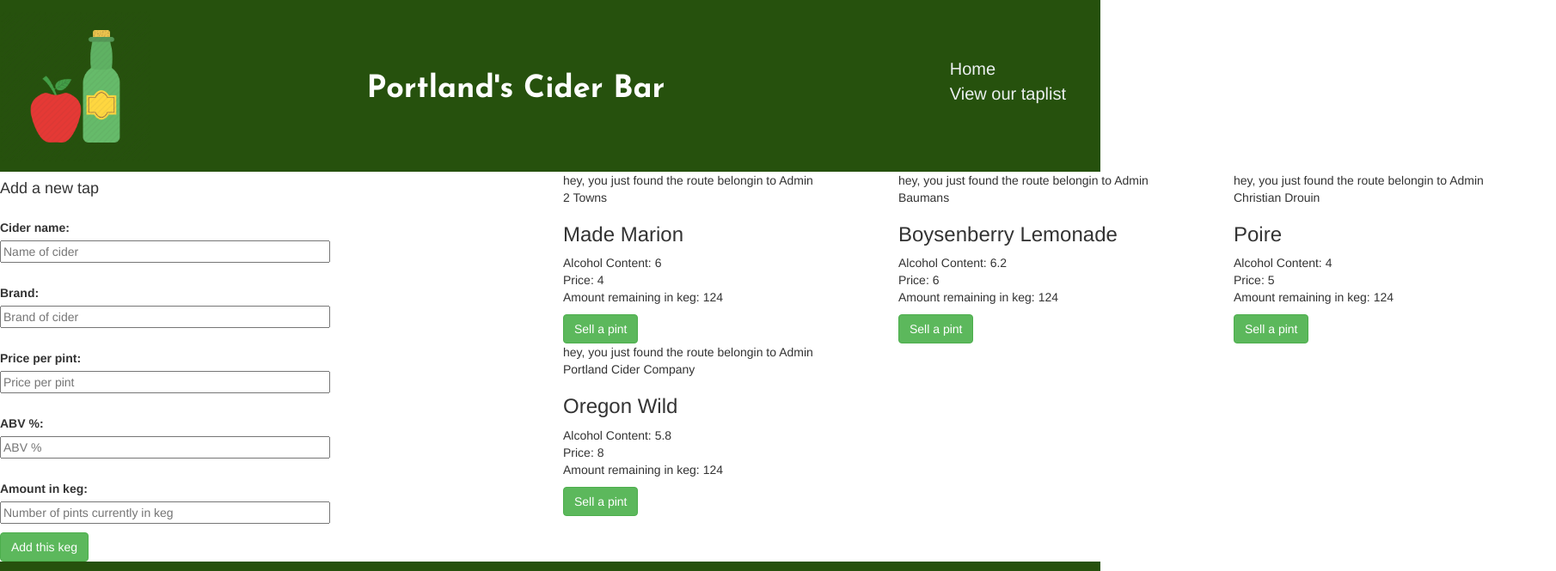
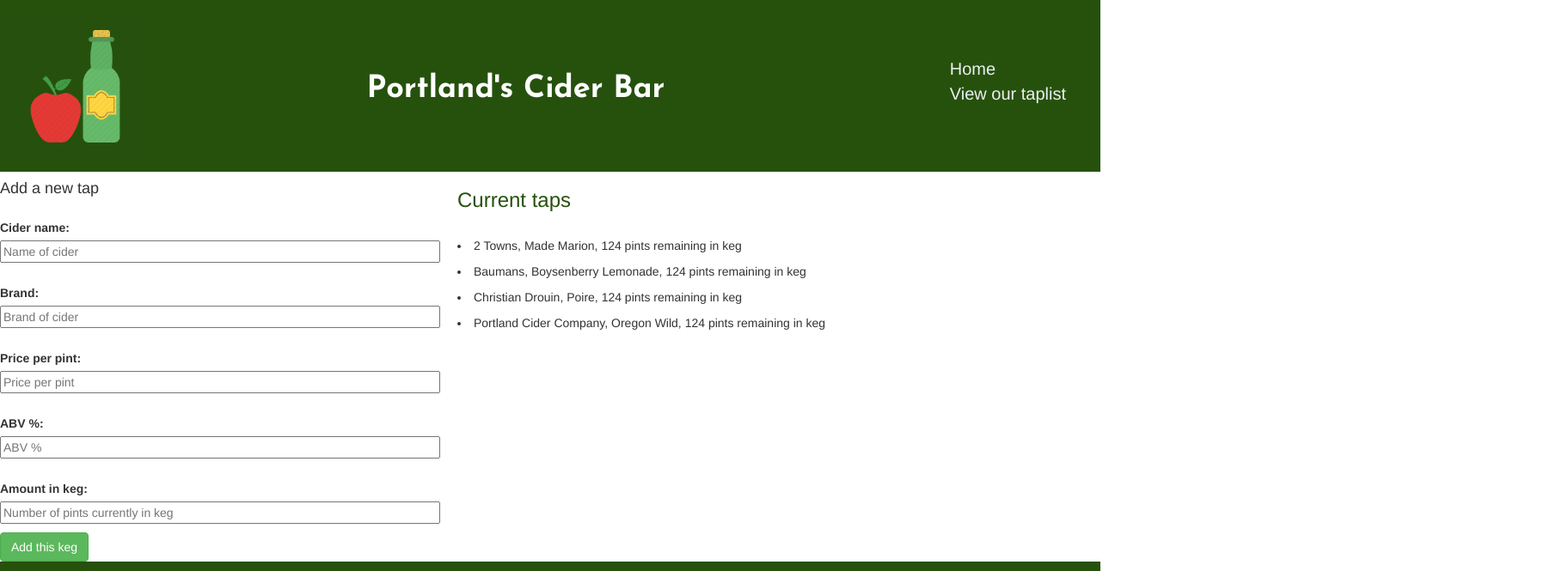
Before and after one commit to hollywilkalis/react-taplist, a React app: page /#/admin in a window 1280 px wide. Shown: the top 665 px of the page at 86% size, 1810 px wide, since content can reach past the window. Built offline with nearby package versions, Linux system fonts and the light colour scheme.

Commit message:
Correct tap display layout on Admin and Taplist components so all items appear and admin shows only some properties

```diff
--- a/src/components/Addtapform.jsx
+++ b/src/components/Addtapform.jsx
@@ -21,14 +21,12 @@ function AddTapForm(props){
     _price = '';
     _alcoholContent = '';
     _amountRemaining = '';
-    alert('Your new tap has been added!');
   }
 
   return (
     <div>
       <style jsx>{`
         div {
-          width: 60%;
           padding: 20px
           border: solid 1px gray;
           }
--- a/src/components/Admin.jsx
+++ b/src/components/Admin.jsx
@@ -22,20 +22,28 @@ class Admin extends React.Component {
             .admin-display {
               display: flex;
               flex-wrap: wrap;
-              justify-content: space-between;
             }
             h1 {
               color: white;
             }
-            .half {
-              width: 50%;
+            .tap-form {
+              width: 40%;
+              min-width: 250px;
+            }
+            .tap-display {
+              width: 60%;
+            }
+            h3 {
+              color: #26510d;
+              margin-left: 20px;
             }
 
           `}</style>
-          <div className="half">
+          <div className="tap-form">
             <AddTapForm onNewTapCreation={this.props.onNewTapCreation}/>
           </div>
-          <div className="half">
+          <div className="tap-display">
+            <h3>Current taps</h3>
             <TapList tapList={this.props.tapList}
             currentRouterPath={this.props.currentRouterPath}/>
           </div>
--- a/src/components/Tapcard.jsx
+++ b/src/components/Tapcard.jsx
@@ -1,32 +1,52 @@
 import React from 'react';
 import PropTypes from 'prop-types';
-import Panel from 'react-bootstrap/lib/Panel';
 import Button from 'react-bootstrap/lib/Button';
 
 
 function Tapcard(props){
   const tapInformation =
     <div>
+      <h4>{props.brand}</h4>
+      <h3>{props.name}</h3>
+      <p>Alcohol Content: {props.alcoholContent}<br/>
+      Price: {props.price}<br/>
+      Amount remaining in keg: {props.amountRemaining}</p>
+      <Button bsStyle="success">Sell a pint</Button>
+    </div>;
 
-        {props.brand}
-          <h3>{props.name}</h3>
-          <p>Alcohol Content: {props.alcoholContent}<br/>
-            Price: {props.price}<br/>
-            Amount remaining in keg: {props.amountRemaining}</p>
-          <Button bsStyle="success">Sell a pint</Button>
-
-    </div>;
   if (props.currentRouterPath === '/admin'){
     return (
       <div>
-      hey, you just found the route belongin to Admin
-      {tapInformation}
+        <style jsx>{`
+            div {
+              margin: 10px;
+            }
 
+          `}</style>
+        <li>{props.brand}, {props.name}, {props.amountRemaining} pints remaining in keg</li>
       </div>
       );
   } else {
     return (
-      <div>
+      <div className="tap-card">
+      <style jsx>{`
+          div {
+            padding: 10px;
+            float: left;
+          }
+          .tap-card {
+            border: solid 2px #26510d;
+            margin: 10px;
+            border-radius: 20px;
+            padding: 20px;
+            m
+          }
+          h1 {
+            color: white;
+            font-family: 'Josefin Sans', sans-serif;
+            font-weight: bold;
+          }
+        `}</style>
         {tapInformation}
       </div>
     );
--- a/src/components/Taplist.jsx
+++ b/src/components/Taplist.jsx
@@ -8,14 +8,19 @@ import { v4 } from 'uuid';
 
 
 function TapList(props){
-  console.log(props.tapList);
   return (
 
-    <div>
-      <Grid>
-        <Row className="show-grid">
+    <div className="clearfix">
+      <style jsx>{`
+        div {
+          padding: 10px;
+        }
+        .clearfix {
+          overflow: auto;
+        }
+        `}</style>
+
           {props.tapList.map((tapcard) =>
-            <Col xs={6} md={4}>
               <Tapcard
                 name={tapcard.name}
                 brand={tapcard.brand}
@@ -24,11 +29,8 @@ function TapList(props){
                 amountRemaining={tapcard.amountRemaining}
                 currentRouterPath={props.currentRouterPath}
                 id={tapcard.id}/>
+          )}
 
-            </Col>
-          )}
-        </Row>
-      </Grid>
     </div>
   );
 }
```
